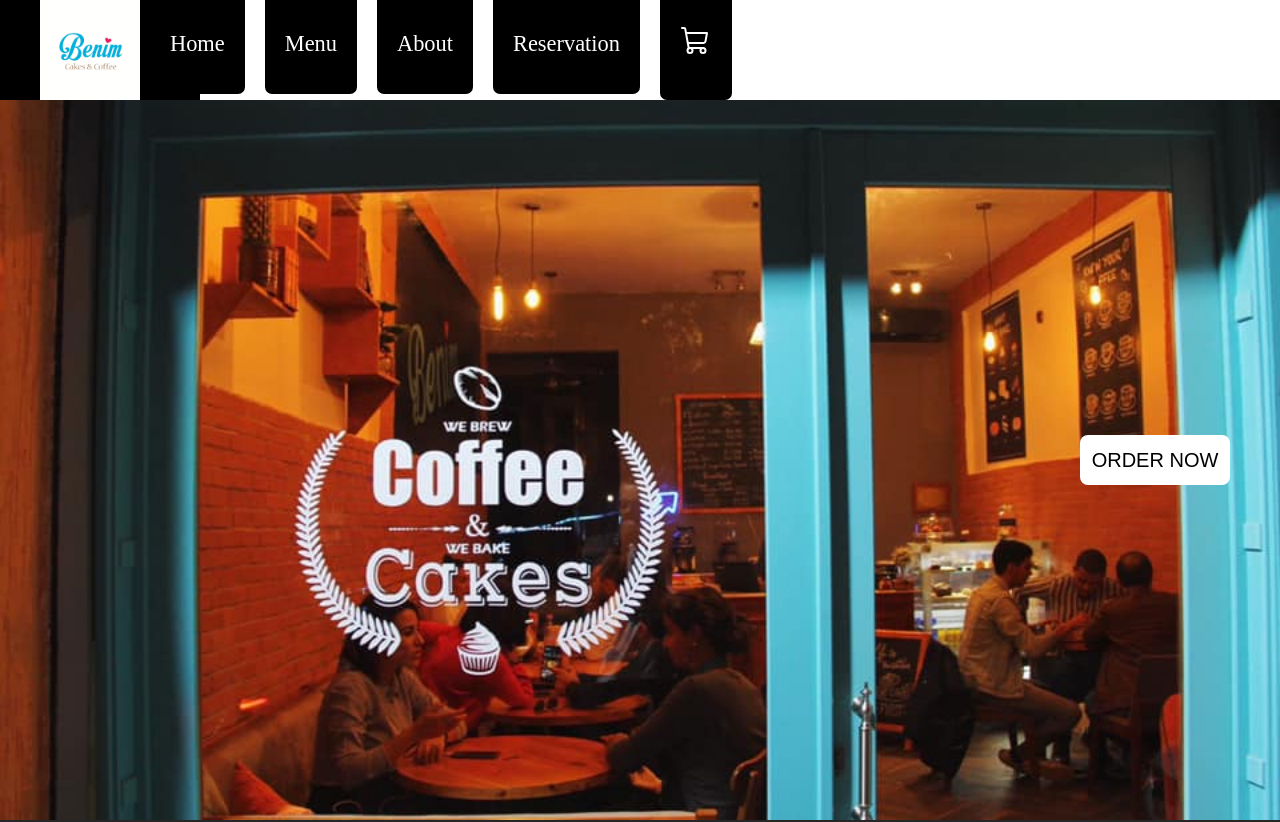
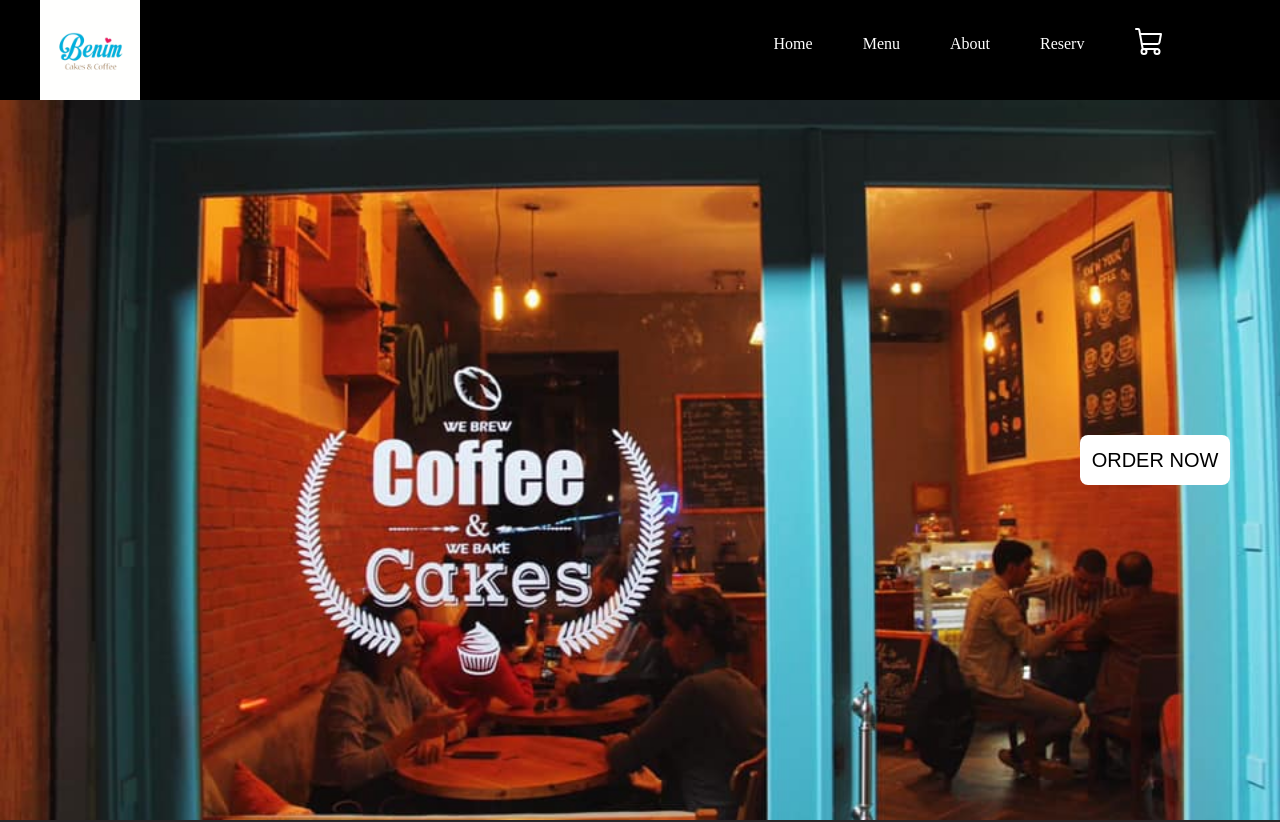
Before and after one commit to sohaibrachi/benim-project, a React (Vite) app: page / in a window 1280 px wide. Shown: the top 822 px of the page. Built offline with nearby package versions, Linux system fonts and the light colour scheme.

Commit message:
responsive-test

```diff
--- a/src/components/menuItem/MenuItem.css
+++ b/src/components/menuItem/MenuItem.css
@@ -86,6 +86,6 @@ cursor: pointer;
 .product{
   width: 150PX;
   height: 100PX;
- padding-bottom: 40px;
+ padding-bottom: 90px;
 }
 }
--- a/src/components/navbar/Navbar.css
+++ b/src/components/navbar/Navbar.css
@@ -37,11 +37,11 @@
 .navbar a {
   background-color: rgb(0, 0, 0);
   font-family:inherit;
-  font-size:  1.4rem;
+  font-size:  1rem;
   border-radius: 7PX ;
   color: #ffffff;
   text-decoration: none;
-  margin: 10px;
+  margin: 5px;
   padding: 10px;
   padding-top: 37PX;
   padding-bottom: 37px;
@@ -49,6 +49,7 @@
   padding-right: 20px;
 }
 .navbar a:hover{
+  width: 100%;
   background-color:#ffffff;
   color: #000000;
   cursor: pointer;
@@ -68,6 +69,7 @@
 }
 .navbar #open a {
   width: 30px;
+  height: 100%;
   margin: 5px;
 }
 .navbar #close img {
@@ -79,9 +81,11 @@
 
 @media only screen and (max-width: 900px) {
   .navbar .rightSide a {
-    width: 70px;
+    width: 40px;
 
   }
+
+
   .navbar .leftSide {
     padding-left: 50px;
 
@@ -103,16 +107,16 @@
     display: inherit;
     color: #ffffff;
 
+
   }
 }
 @media only screen and (min-width: 600px) {
-  .navbar{
-    width: 200px;
-  }
+
   .navbar .rightSide button {
     display: none;
   }
   .hiddenLinks {
     display: none;
   }
-}/*# sourceMappingURL=Navbar.css.map */
+}
+/*# sourceMappingURL=Navbar.css.map */
--- a/src/components/navbar/Navbar.jsx
+++ b/src/components/navbar/Navbar.jsx
@@ -27,7 +27,7 @@ function Navbar() {
         <Link to="/">Home</Link>
         <Link to="/menu">Menu</Link>
         <Link to="/about">About</Link>
-        <Link to="/reservation">Reservation</Link>
+        <Link to="/reservation">Reserv</Link>
         <Link to="/cart"> <ShoppingCart size={32} />
          </Link>
 
--- a/src/pages/cart/cart.css
+++ b/src/pages/cart/cart.css
@@ -6,11 +6,9 @@
 }
 
 .cartItem {
-
-  width: 600PX;
+  width: 100%;
   height: 200px;
   display: flex;
-
   align-items: center;
   box-shadow: 0px 3px 15px rgba(0, 0, 0, 0.2);
   border-radius: 25px;
@@ -19,9 +17,9 @@
 
 .cartItem img {
   width: 200px;
-  border-radius: 15PX;
+  border-radius: 15px;
   box-shadow: 0px 3px 15px rgba(0, 0, 0, 0.2);
-  margin-right: 30px
+  margin-right: 30px;
 }
 
 .cartItem .description {
@@ -45,3 +43,33 @@
   margin: 10px;
   cursor: pointer;
 }
+
+@media only screen and (max-width: 900px) {
+  .cartItem {
+    width: 80%;
+  }
+}
+
+@media only screen and (max-width: 600px) {
+  .cartItem {
+    flex-direction: column;
+    align-items: flex-start;
+    height: auto;
+    padding: 20px;
+  }
+
+  .cartItem img {
+    margin-right: 0;
+    margin-bottom: 20px;
+  }
+
+  .cartItem .description {
+    font-size: 24px;
+  }
+}
+
+@media only screen and (min-width: 600px) {
+  .cartItem {
+    width: 600px;
+  }
+}
```
